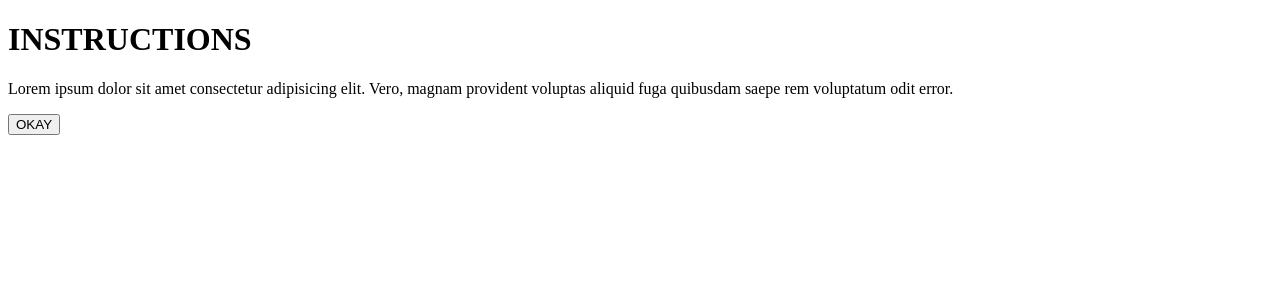
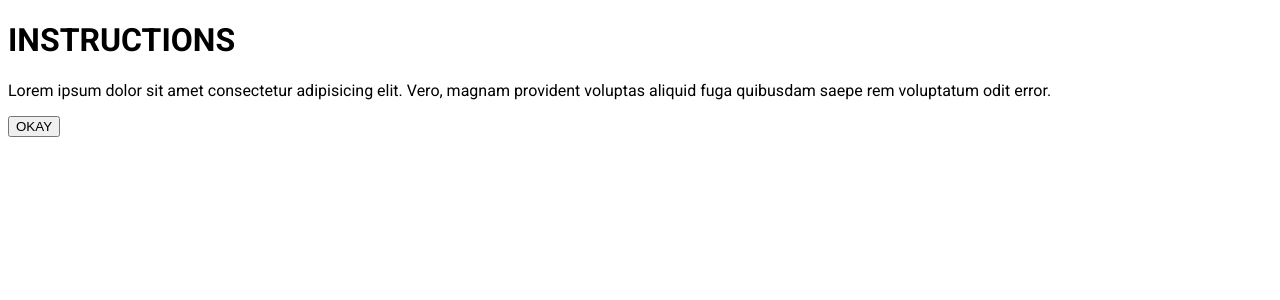
Before and after one commit to burhan333/guess-country-flag--react, a React (Create React App) app: page / in a window 1280 px wide. Shown: the top 300 px of the page. Built offline with nearby package versions, Linux system fonts and the light colour scheme.

Commit message:
ui in progress

```diff
--- a/src/assets/styles/app.scss
+++ b/src/assets/styles/app.scss
@@ -1,4 +1,5 @@
 // BASE
+@import './partials/base/typography';
 
 // COMPONENTS
 @import './partials/components/difficulty';
--- /dev/null
+++ b/src/assets/styles/partials/base/_typography.scss
@@ -0,0 +1,6 @@
+@import url('https://fonts.googleapis.com/css2?family=Lobster&family=Roboto:ital,wght@0,100;0,400;0,500;0,700;1,300&display=swap');
+
+body
+{
+    font-family: 'Roboto', sans-serif;
+}
--- a/src/components/QuestionScreen/index.jsx
+++ b/src/components/QuestionScreen/index.jsx
@@ -24,7 +24,7 @@
                 finishQuestion()
             }
         }
-    }, [progress]);
+    }, [progress])
 
     useEffect(() => {
         interval = setInterval(() => {
@@ -34,24 +34,6 @@
             clearInterval(interval)
         };
     }, [])
-
-    const nextQuestion = () => {
-        setQuestionNum(questionNum + 1)
-        setProgress(0)
-        setIsDisabled(true)
-    }
-
-    const finishQuestion = () => {
-        props.set_step(3)
-    }
-
-    const selectAnswer = (param) => {
-        if (param === questions[questionNum].correctAnswer) {
-            props.set_score(props.score + 1)
-        }
-        setIsDisabled(false)
-        clearInterval(interval)
-    }
 
     useEffect(() => {
         const index = props.difficulty - 1
@@ -78,21 +60,35 @@
         }
     }, [])
 
+    const nextQuestion = () => {
+        setQuestionNum(questionNum + 1)
+        setProgress(0)
+        setIsDisabled(true)
+    }
+
+    const finishQuestion = () => {
+        props.set_step(3)
+    }
+
+    const selectAnswer = (param) => {
+        if (param === questions[questionNum].correctAnswer) {
+            props.set_score(props.score + 1)
+        }
+        setIsDisabled(false)
+        clearInterval(interval)
+    }
+
     return (
         <div className="question">
             <div className="question_inner">
                 <h1>{questionNum + 1} / 15</h1>
                 <div className="question_timer">
-                    {/* <img className='question_runner' src={Runner} alt="" /> */}
                     <img className='question_runner' src={Runner} alt="" style={{ left: `${progress}%` }} />
                 </div>
                 <img src={questions[questionNum]?.countryFlag} alt="" />
                 {questions[questionNum]?.options.map((item, index) => (
                     <button disabled={!isDisabled} key={index} onClick={() => selectAnswer(item)} >{item}</button>
                 ))}
-                {/* <button>{questions[questionNum]?.options[1]}</button>
-                <button>{questions[questionNum]?.options[2]}</button>
-                <button>{questions[questionNum]?.options[3]}</button> */}
                 <div>{questionNum < 14 ? <button onClick={nextQuestion} disabled={isDisabled}>next</button> : <button onClick={finishQuestion} disabled={isDisabled}>Finish</button>}</div>
             </div>
         </div>
```
Also changed, not shown: src/assets/styles/partials/base/_genera.scss (added).
